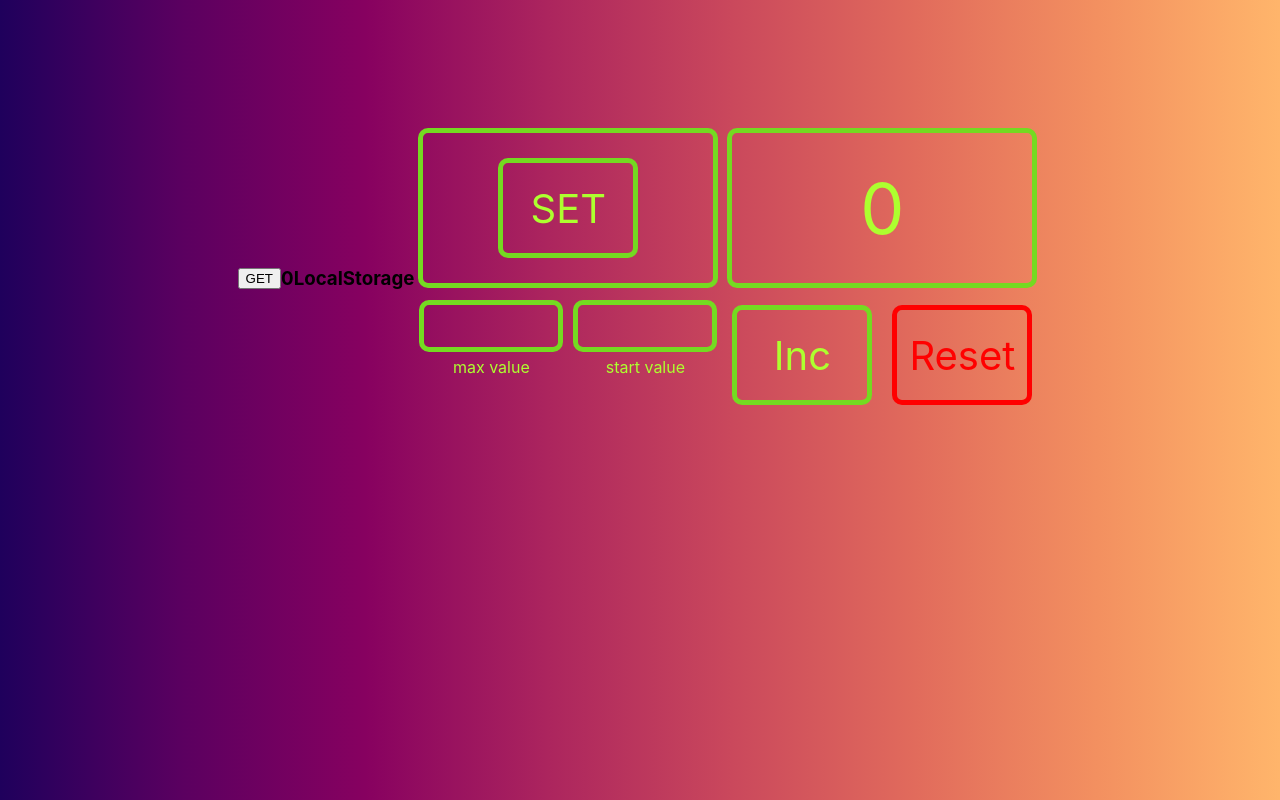
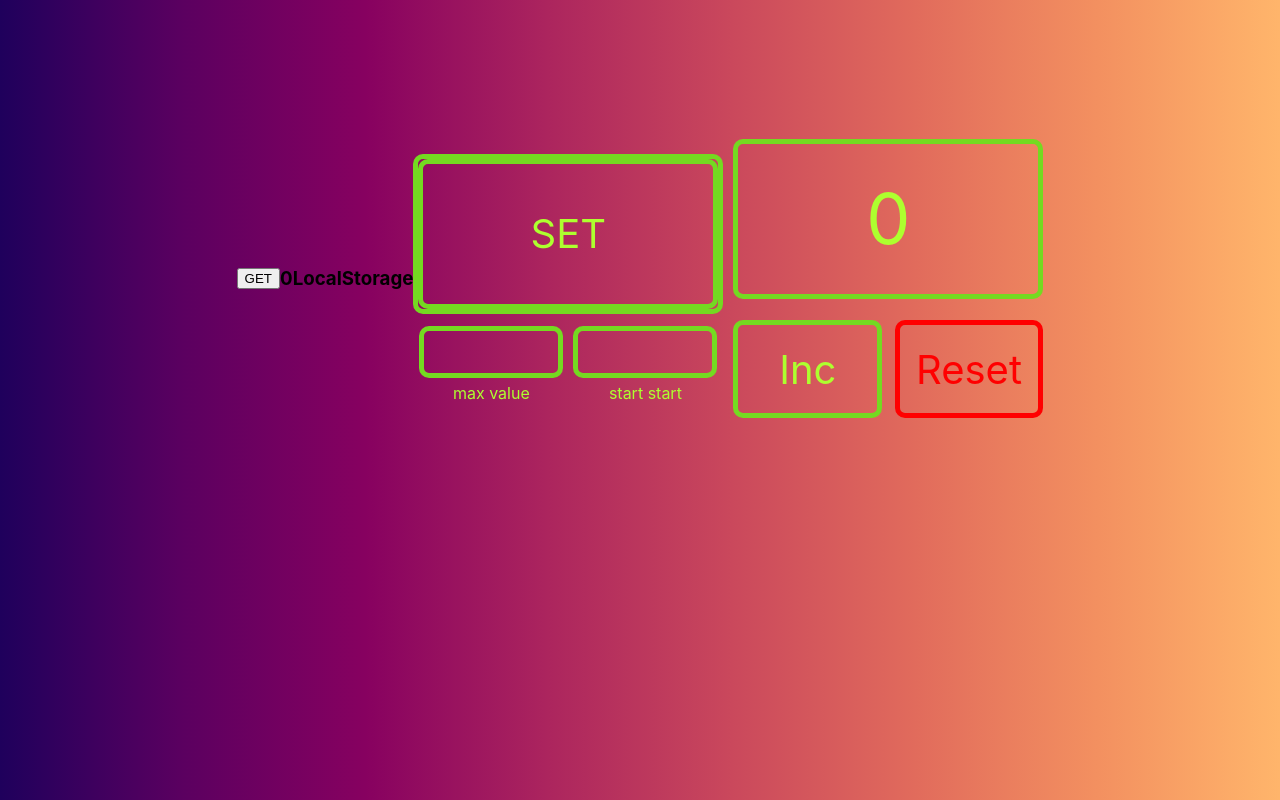
Before and after one commit to artem5511/counternew, a React (Create React App) app: page / in a window 1280 px wide. Built offline with nearby package versions, Linux system fonts and the light colour scheme.

Commit message:
add setcounter

```diff
--- a/src/components/Button.tsx
+++ b/src/components/Button.tsx
@@ -1,6 +1,5 @@
 import React from "react";
 import b from './button.module.css'
-import e from './сounter.module.css';
 
 
 type ButtonPropsType =  {
@@ -12,13 +11,12 @@ type ButtonPropsType =  {
 
 export const Button = (props: ButtonPropsType) => {
     return (
-        <div>
+        // <div className={b.divbut}>
             <button className={props.disabled ? b.disbutton : b.button}
                 onClick={props.callback}
                 disabled={props.disabled}
             >
                 {props.name}
             </button>
-        </div>
     )
 }
--- a/src/components/Counter.tsx
+++ b/src/components/Counter.tsx
@@ -1,6 +1,7 @@
 import {Button} from "./Button";
 import {Monitor} from "./Monitor";
 import e from './сounter.module.css';
+
 
 type CounterPropsType = {
     Inc: () => void
@@ -23,20 +24,21 @@ export const Counter = (props: CounterPropsType) => {
                 />
             </div>
             <div className={e.but}>
-                <div>
+                <div className={e.buts}>
                     <Button disabled={disabled}
                             name={'Inc'}
                             callback={props.Inc}
                             value={props.startValue}
                     />
                 </div>
-                <div>
+                <div className={e.buts}>
                     <Button name={'Reset'}
                             callback={props.Reset}
                             disabled={disabled2}
                             value={props.startValue}
-                />
+                    />
                 </div>
+
             </div>
         </div>
     )
--- a/src/components/Setcounter.tsx
+++ b/src/components/Setcounter.tsx
@@ -30,7 +30,7 @@ export const Setcounter = (props: CounterPropsType) => {
                 <div className={e.incont}>
                     <input className={e.inputs} type="number"
                            disabled={props.disabled}/>
-                    {'start value'}
+                    {'start start'}
                 </div>
             </div>
         </div>
--- a/src/components/button.module.css
+++ b/src/components/button.module.css
@@ -9,9 +9,8 @@
     font-size: 40px;
     border: 5px solid rgb(116, 218, 33);
     border-radius: 10px;
-    margin: 10px;
-    width: 140px;
-    height: 100px;
+    width: 100%;
+    height: 100%;
 }
 
 .disbutton {
@@ -24,9 +23,8 @@
     font-size: 40px;
     border: 5px solid red;
     border-radius: 10px;
-    margin: 10px;
-    width: 140px;
-    height: 100px;
+    width: 100%;
+    height: 100%;
 }
 
 .button:active {
--- a/src/components/setсounter.module.css
+++ b/src/components/setсounter.module.css
@@ -4,6 +4,8 @@
     min-height: 300px;
     min-width: 250px;
     align-items: center;
+    justify-content: center;
+    margin-right: 10px;
 }
 
 .butmon {
@@ -18,18 +20,8 @@
     font-size: 70px;
     color: greenyellow;
     margin: 0px 0px 7px 0px;
-
 }
 
-.counter {
-    display: flex;
-    justify-content: center;
-    align-items: center;
-    width: 300px;
-    /*border: 5px solid purple;*/
-    /*border-radius: 10px;*/
-    /*display: flex;*/
-}
 
 .but {
     display: flex;
@@ -40,13 +32,9 @@
     /*background-color: black;*/
     /*margin: 0px 0px 7px 0px;*/
 }
-/*.buts {*/
-/*    margin: 13px;*/
-/*    width: 130px;*/
-/*    height: 100px;*/
-/*    border: 5px solid rgb(116, 218, 33);*/
-/*    border-radius: 10px;*/
-/*}*/
+
+
+
 .inputs {
     height: 40px;
     border: 5px solid rgb(116, 218, 33);
@@ -66,13 +54,14 @@
 }
 
 .inputs:focus {
-        box-shadow: 3px 3px 50px 0 plum;
-    }
+    box-shadow: 3px 3px 50px 0 plum;
+}
+
 .incont {
     display: flex;
     flex-direction: column;
     color: greenyellow;
     font-size: medium;
     text-align: center;
-    min-width:50px;
+    min-width: 50px;
 }
--- a/src/components/сounter.module.css
+++ b/src/components/сounter.module.css
@@ -1,7 +1,15 @@
+.divmain {
+    display: flex;
+    flex-direction: column;
+    align-items: center;
+    justify-content: space-between;
+    height: 280px ;
+}
 .counter {
     display: flex;
     justify-content: center;
     align-items: center;
+    height: 60%;
     /*width: 300px;*/
     /*border: 5px solid purple;*/
     /*border-radius: 10px;*/
@@ -10,26 +18,20 @@
 
 .but {
     display: flex;
+    justify-content: space-between;
+    /*flex-direction: row;*/
+    width: 100%;
+    height: 35%;
+    /*border-radius: 10px;*/
+    /*background-color: black;*/
+    /*margin: 0px 0px 7px 0px;*/
+}
+.buts {
+    display: flex;
     justify-content: center;
     align-items: center;
     flex-direction: row;
-    /*border-radius: 10px;*/
-    /*height: 150px;*/
-
-    /*background-color: black;*/
-    /*margin: 0px 0px 7px 0px;*/
+    width: 48%;
+    height: 100%;
+    /*margin: 0px 5px;*/
 }
-/*.buts {*/
-/*    margin: 13px;*/
-/*    width: 130px;*/
-/*    height: 100px;*/
-    /*border: 5px solid rgb(116, 218, 33);*/
-    /*border-radius: 10px;*/
-/*}*/
-.divmain {
-    display: flex;
-    flex-direction: column;
-    min-height: 300px;
-    min-width: 250px;
-    align-items: center;
-}
```
